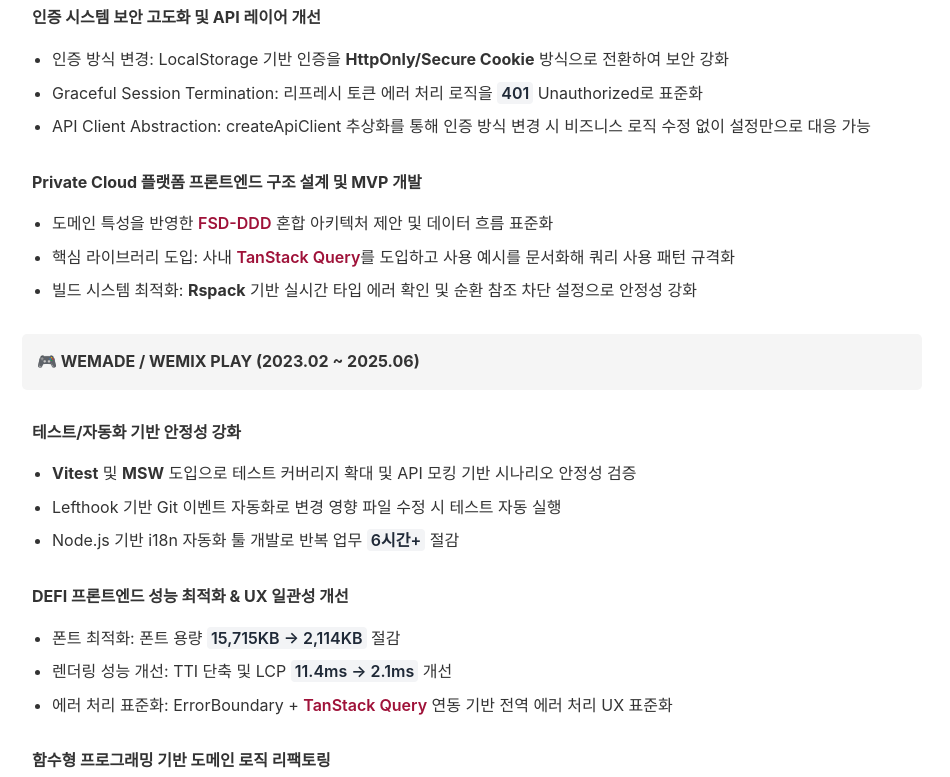
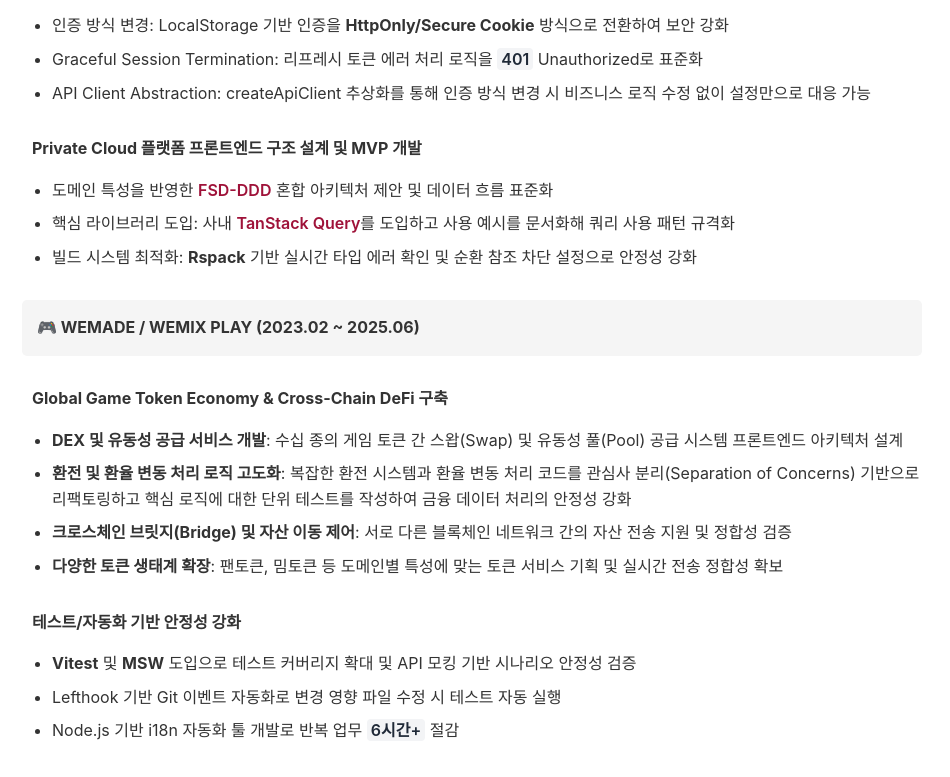
Before and after one commit to jdy8739/resume, a plain HTML site: page resume.html in a window 1280 px wide. Shown: the part 2023-2800 px from the top of the page, without its empty margins (168-1118 px from the left). Drawn offline with Linux system fonts and the light colour scheme.

Commit message:
Update resume with domain-specific achievements (Swap/Bridge/Exchange Rate)

```diff
--- a/resume.html
+++ b/resume.html
@@ -95,7 +95,6 @@
             <li><strong>확장성 있는 설계</strong>: 관심사 분리와 모듈화를 통해 유지보수가 용이한 구조를 지향합니다.</li>
             <li><strong>데이터 기반 성능 개선</strong>: 배포 후에도 성능 지표를 모니터링하며 지속적으로 최적화합니다.</li>
             <li><strong>반복 업무 자동화</strong>: i18n 관리 툴 제작 등 루틴한 업무를 자동화하여 효율을 높입니다.</li>
-            <li><strong>도메인 기반 안정성</strong>: 도메인 특성에 맞는 철저한 검증과 테스트로 서비스 신뢰도를 확보합니다.</li>
         </ul>
     </section>
 
@@ -176,6 +175,16 @@
         <div class="project-group">🎮 WEMADE / WEMIX PLAY (2023.02 ~ 2025.06)</div>
 
         <div class="sub-project">
+            <span class="sub-project-title">Global Game Token Economy & Cross-Chain DeFi 구축</span>
+            <ul>
+                <li><strong>DEX 및 유동성 공급 서비스 개발</strong>: 수십 종의 게임 토큰 간 스왑(Swap) 및 유동성 풀(Pool) 공급 시스템 프론트엔드 아키텍처 설계</li>
+                <li><strong>환전 및 환율 변동 처리 로직 고도화</strong>: 복잡한 환전 시스템과 환율 변동 처리 코드를 관심사 분리(Separation of Concerns) 기반으로 리팩토링하고 핵심 로직에 대한 단위 테스트를 작성하여 금융 데이터 처리의 안정성 강화</li>
+                <li><strong>크로스체인 브릿지(Bridge) 및 자산 이동 제어</strong>: 서로 다른 블록체인 네트워크 간의 자산 전송 지원 및 정합성 검증</li>
+                <li><strong>다양한 토큰 생태계 확장</strong>: 팬토큰, 밈토큰 등 도메인별 특성에 맞는 토큰 서비스 기획 및 실시간 전송 정합성 확보</li>
+            </ul>
+        </div>
+
+        <div class="sub-project">
             <span class="sub-project-title">테스트/자동화 기반 안정성 강화</span>
             <ul>
                 <li><strong>Vitest</strong> 및 <strong>MSW</strong> 도입으로 테스트 커버리지 확대 및 API 모킹 기반 시나리오 안정성 검증</li>
```
